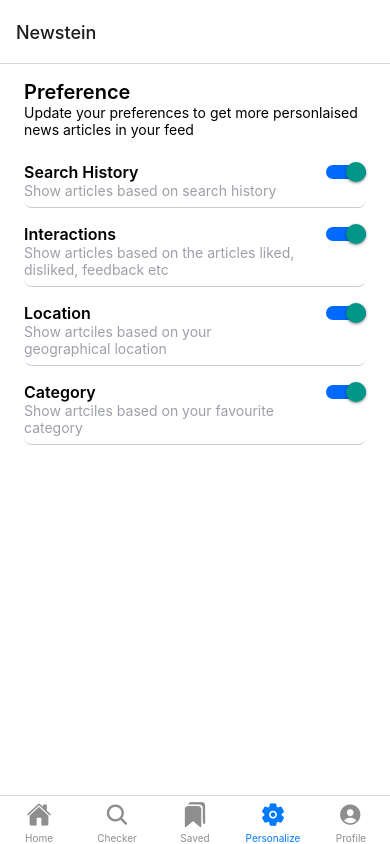
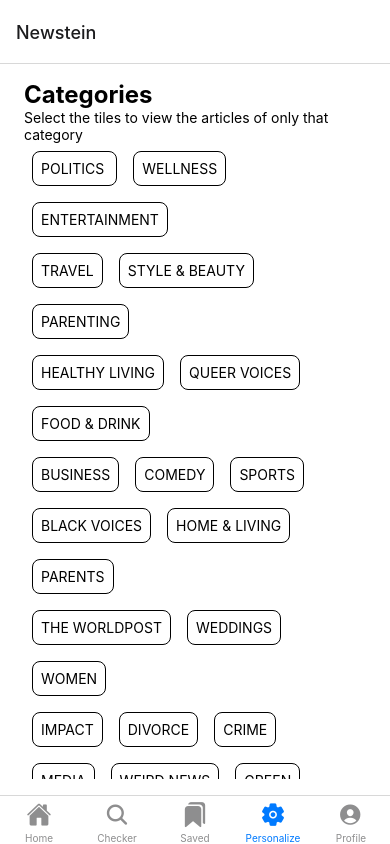
Before and after one commit to coldKaushal/newstein, a React Native app: screen /settings in a window 390 px wide. Built offline with nearby package versions, Linux system fonts and the light colour scheme.

Commit message:
add categories

```diff
--- a/components/profile/profileTabs.js
+++ b/components/profile/profileTabs.js
@@ -4,12 +4,6 @@
 function ProfileTabs({onPress}) {
   return (
     <View style={styles.root}>
-      <ProfileTabItem
-        iconName={"person-circle-outline"}
-        title={"Personal Information"}
-        bottomBorderStyle={styles.borderBottom}
-        onPress = {onPress}
-      />
       <ProfileTabItem
         iconName={"call-sharp"}
         title={"Contact Us"}
@@ -34,5 +28,6 @@
   },
   root:{
     marginTop: 16,
+    paddingHorizontal: 24,
   }
 });
--- a/data/genre.js
+++ b/data/genre.js
@@ -1 +1,44 @@
 export const GENRE = ['All', 'India','Foreign', 'Trending', 'Games', 'Politics', "Technology"];
+export const CATEGORY = [
+    "POLITICS ",
+    "WELLNESS",
+    "ENTERTAINMENT",
+    "TRAVEL",
+    "STYLE & BEAUTY",
+    "PARENTING",
+    "HEALTHY LIVING",
+    "QUEER VOICES",
+    "FOOD & DRINK",
+    "BUSINESS",
+    "COMEDY",
+    "SPORTS",
+    "BLACK VOICES",
+    "HOME & LIVING",
+    "PARENTS",
+    "THE WORLDPOST",
+    "WEDDINGS",
+    "WOMEN",
+    "IMPACT",
+    "DIVORCE",
+    "CRIME",
+    "MEDIA",
+    "WEIRD NEWS",
+    "GREEN",
+    "WORLDPOST",
+    "RELIGION",
+    "STYLE",
+    "SCIENCE",
+    "WORLD NEWS",
+    "TASTE",
+    "TECH",
+    "MONEY",
+    "ARTS",
+    "FIFTY",
+    "GOOD NEWS",
+    "ARTS & CULTURE",
+    "ENVIRONMENT",
+    "COLLEGE",
+    "LATINO VOICES",
+    "CULTURE & ARTS",
+    "EDUCATION",
+  ];
--- a/data/informativeData.js
+++ b/data/informativeData.js
@@ -1,4 +1,4 @@
 export const PERSONALINFORMATION = {
-    subheading: "Enter your correct information to stay in touch with us and get personalised information.",
-
-}
+  subheading:
+    "Enter your correct information to stay in touch with us and get personalised information.",
+};
--- a/data/settingsData.js
+++ b/data/settingsData.js
@@ -1,4 +1,4 @@
-export const DATA = [
+export const settingData = [
   {
     id: "search",
     heading: "Search History",
--- a/screen/profile.js
+++ b/screen/profile.js
@@ -1,39 +1,92 @@
-import { Image, StyleSheet, Text, View } from "react-native";
+import { useState } from "react";
+import {
+  Button,
+  Image,
+  ScrollView,
+  StyleSheet,
+  Text,
+  View,
+} from "react-native";
 import { useNavigation } from "@react-navigation/native";
 import { rootStyle } from "../utilities/rootStyles";
 import UserBanner from "../components/profile/userBanner";
 import ProfileTabs from "../components/profile/profileTabs";
 import { createNativeStackNavigator } from "@react-navigation/native-stack";
 import PersonalInformation from "./profile/perosnalInformation";
+import { settingData } from "../data/settingsData";
+import PreferenceSwitch from "../components/settings/preferenceSwitch";
 
 const Stack = createNativeStackNavigator();
 const ImageSize = 150;
 
-function RootScreen( {username, email }) {
+function RootScreen({ username, email }) {
   const navigation = useNavigation();
+  const [preference, updatePreference] = useState({
+    search: true,
+    interaction: true,
+    location: true,
+    category: true,
+  });
   function handlePress(name) {
     console.log(name);
     navigation.navigate(name);
   }
+  function handleEditProfile() {}
 
+  function handleToggle(field) {
+    const val = preference[field];
+    console.log(val);
+    updatePreference((prev) => {
+      return {
+        ...prev,
+        [field]: !val,
+      };
+    });
+  }
+
+  function createPreferenceSwitch(item) {
+    return (
+      <PreferenceSwitch
+        key={item.id}
+        heading={item.heading}
+        description={item.description}
+        value={preference[item.id]}
+        onToggle={() => handleToggle(item.id)}
+      />
+    );
+  }
   return (
-    <View style={styles.rootInner}>
-      <View style={styles.centerContent}>
-        <UserBanner username={username} email={email} />
+    <ScrollView>
+      <View style={styles.rootInner}>
+        <View style={styles.centerContent}>
+          <UserBanner username={username} email={email} />
+        </View>
+        <View style={styles.buttonWrapper}>
+          <Button title="Edit Profile" onPress={handleEditProfile} />
+        </View>
+        <View style={styles.headingWrapper}>
+          <Text style={styles.heading}>Preferences</Text>
+        </View>
+        <View style={styles.preferenceWrapper}>
+          {settingData.map(createPreferenceSwitch)}
+        </View>
+        <View style={styles.headingWrapper}>
+          <Text style={styles.heading}>Accounts</Text>
+        </View>
+        <ProfileTabs onPress={handlePress} />
       </View>
-      <ProfileTabs onPress={handlePress} />
-    </View>
+    </ScrollView>
   );
 }
 
-function Profile({navigation, username, email }) {
+function Profile({ navigation, username, email }) {
   console.log(username);
   return (
     <View style={styles.root}>
       <Stack.Navigator>
         <Stack.Screen
           name="root"
-          children={() => (<RootScreen username={username} email={email}  />)}
+          children={() => <RootScreen username={username} email={email} />}
           options={{
             headerShown: false,
           }}
@@ -61,10 +114,27 @@
   rootInner: {
     flex: 1,
     backgroundColor: "white",
-    paddingHorizontal: 24,
     paddingVertical: 16,
   },
   centerContent: {
     alignItems: "center",
   },
+  buttonWrapper: {
+    alignItems: "center",
+    marginVertical: 16,
+  },
+  preferenceWrapper: {
+    marginTop: 16,
+    paddingHorizontal: 24,
+  },
+  headingWrapper: {
+    backgroundColor: "#ccc",
+    padding: 4,
+    paddingHorizontal: 24,
+    marginTop: 16,
+  },
+  heading:{
+    fontSize: 16,
+    fontWeight: 'bold'
+  }
 });
--- a/screen/settings.js
+++ b/screen/settings.js
@@ -1,47 +1,26 @@
-import { useState } from "react";
-import { StyleSheet, Text, View } from "react-native";
-import PreferenceSwitch from "../components/settings/preferenceSwitch";
-import { DATA } from "../data/settingsData";
-import { rootStyle } from "../utilities/rootStyles";
+import { View, Text, StyleSheet, FlatList } from "react-native";
+import { CATEGORY } from "../data/genre";
+
+function createItem({ item }) {
+  return (
+    <View style={styles.itemWrapper}>
+      <Text>{item}</Text>
+    </View>
+  );
+}
+
 function Settings() {
-
-    const [preference, updatePreference] = useState({
-        search: true,
-        interaction: true,
-        location: true,
-        category: true,
-
-    })
-    function handleToggle(field){
-        const val = preference[field];
-        console.log(val);
-        updatePreference(prev => {
-            return {
-                ...prev,
-                [field]: !val,
-            }
-        });
-    }
-
-  function createPreferenceSwitch(item){
-    return <PreferenceSwitch
-    key={item.id}
-    heading={item.heading}
-    description={item.description}
-    value={preference[item.id]}
-    onToggle={() => handleToggle(item.id)}
-  />
-  }
   return (
-    <View style={[rootStyle.root, styles.root]}>
-      <Text style={styles.title}>Preference</Text>
-      <Text>
-        Update your preferences to get more personlaised news articles in your
-        feed
-      </Text>
-      <View style={styles.preferenceWrapper}>
-        {DATA.map(createPreferenceSwitch)}
-      </View>
+    <View style={styles.root}>
+      <Text style={styles.heading}>Categories</Text>
+      <Text>Select the tiles to view the articles of only that category</Text>
+      <FlatList
+        data={CATEGORY}
+        renderItem={createItem}
+        numColumns={3}
+        keyExtractor={(item, index) => index}
+        columnWrapperStyle={{ flexWrap: 'wrap'}}
+      />
     </View>
   );
 }
@@ -50,13 +29,19 @@
 
 const styles = StyleSheet.create({
   root: {
+    flex: 1,
     backgroundColor: "white",
+    paddingVertical: 16,
+    paddingHorizontal: 24,
   },
-  title: {
-    fontSize: 20,
-    fontWeight: "600",
+  heading: {
+    fontSize: 24,
+    fontWeight: "bold",
   },
-  preferenceWrapper:{
-    marginTop: 16,
-  }
+  itemWrapper: {
+    margin: 8,
+    borderWidth: 1,
+    padding: 8,
+    borderRadius: 8,
+  },
 });
```
Also changed, not shown: components/profile/editProfileButton.js (added), 2 other files (tests, documents, lock files or other folders).
